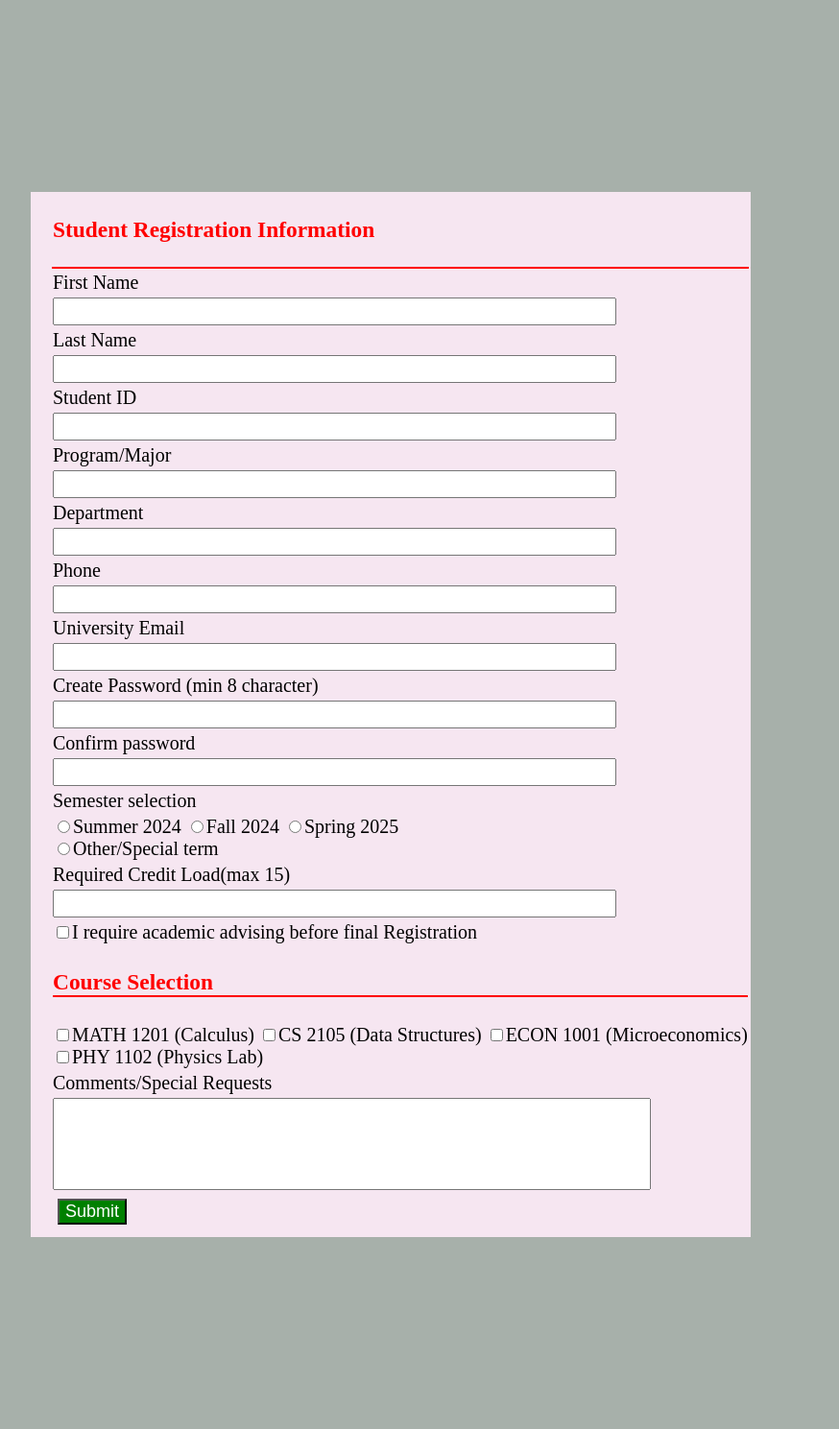
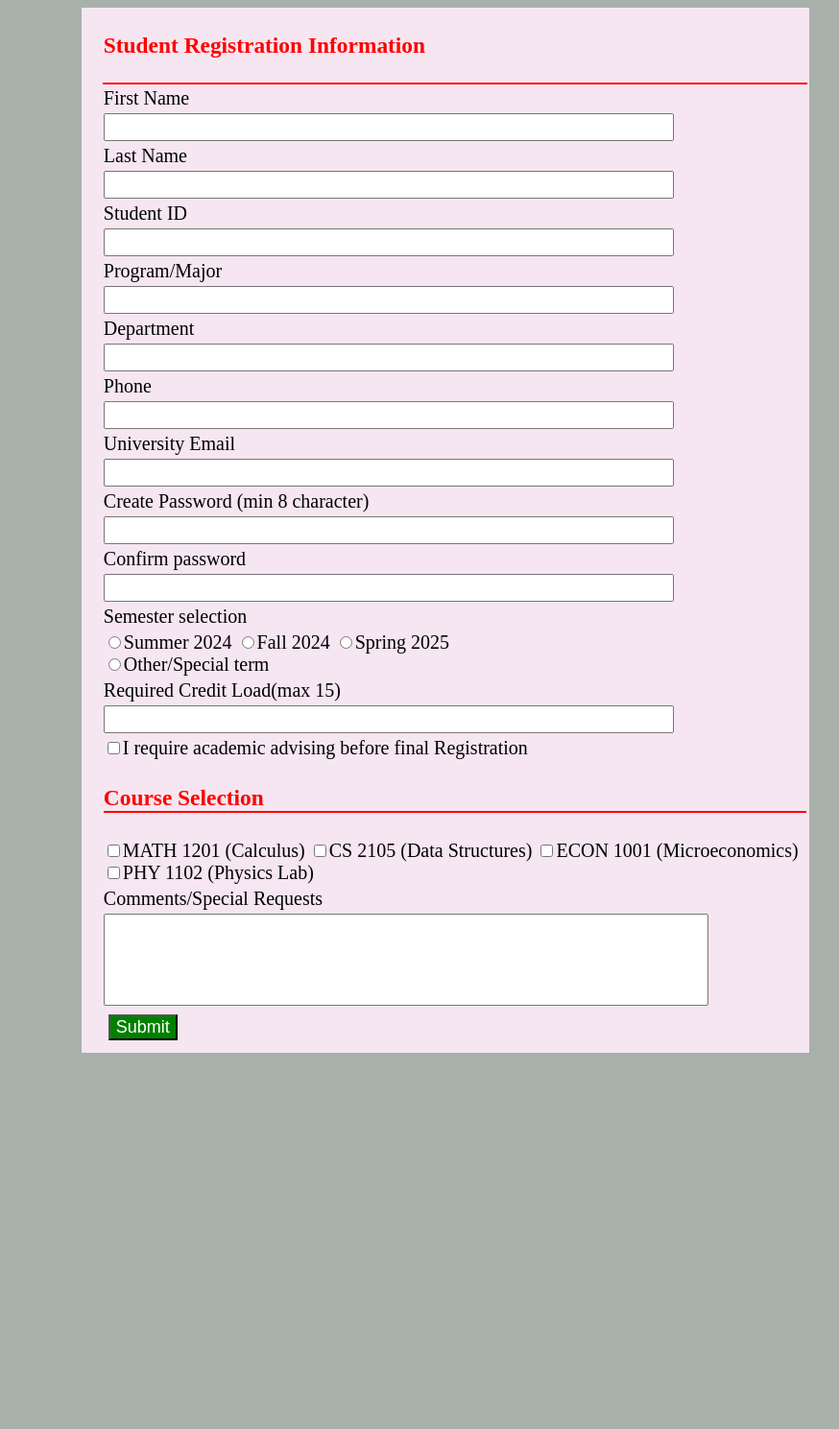
Before and after one commit to Ankon190/WT_Fall-25-26-, a PHP site: page /lab1.php in a window 1280 px wide. Shown: the whole page at 96% size, without its empty margins (176-1050 px from the left). After the commit the page ends 1097 px from the top, so only its background shows below. Run offline with PHP 8.4, Linux system fonts and the light colour scheme.

Commit message:
Form modified

```diff
--- a/Mid/lab1.php
+++ b/Mid/lab1.php
@@ -10,10 +10,14 @@
             width: 80%;
             font-size: 20px;
         }
+        table{
+            margin:0 auto;
+            width: 60%;
+        }
     </style>
 </head>
 <body style="background-color:rgb(167, 176, 170)">
-    <table style="align:center;background-color:rgba(246, 230, 241, 1); margin:200px; padding-left: 20px">
+    <table style="background-color:rgba(246, 230, 241, 1);padding-left: 20px">
         <tr>
             <td style="border-bottom: 2.5px solid red;"><h3 id="heading" style="color:red">Student Registration Information</h3></td>
         </tr>
```
